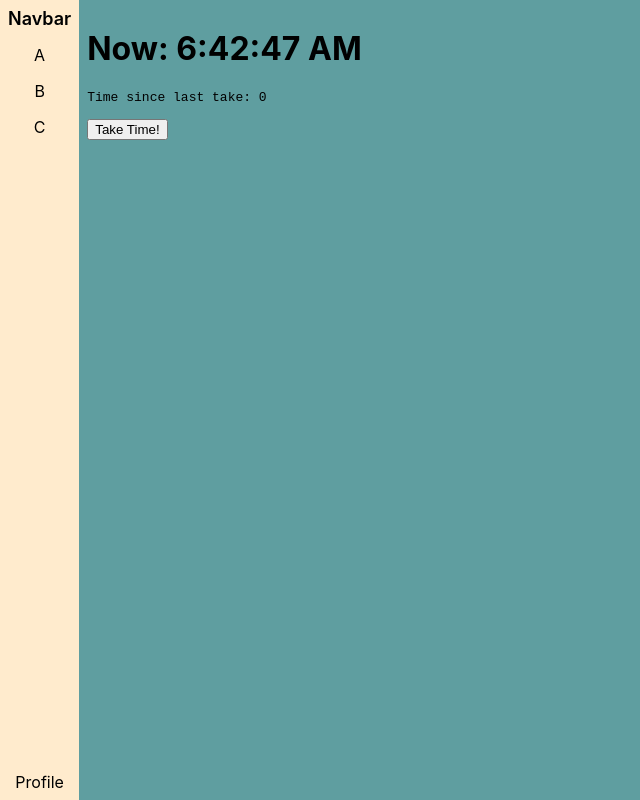
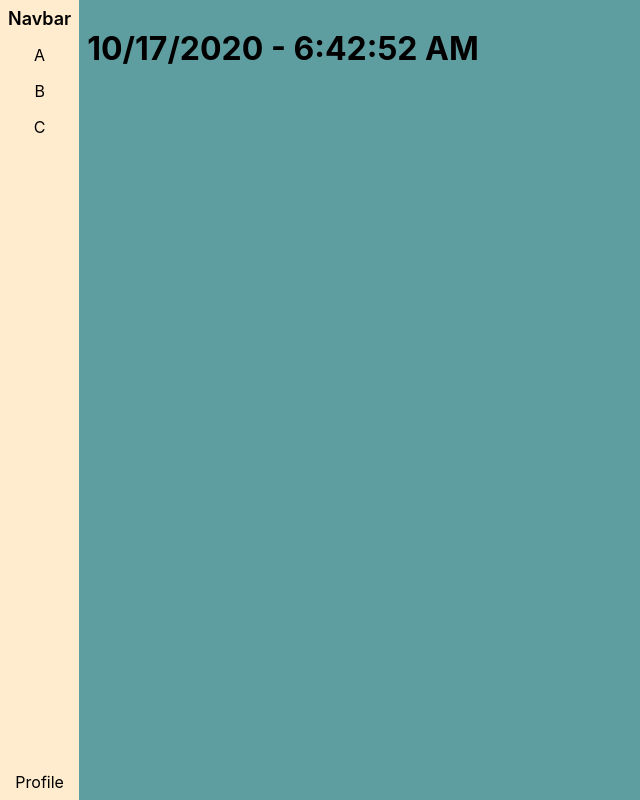
Before and after one commit to kjellski/beginning-react-workshop, a React (Create React App) app in the folder app/: page / in a window 1280 px wide. Shown: the whole page, without its empty margins (0-640 px from the left). Built offline with nearby package versions, Linux system fonts and the light colour scheme.

Commit message:
feat: add Clock solution

```diff
--- a/app/src/App.tsx
+++ b/app/src/App.tsx
@@ -1,4 +1,4 @@
-import React, { FC, useState } from "react";
+import React, { FC, useEffect, useState } from "react";
 import "./App.css";
 import { MainContent } from "./components/MainContent";
 import { Navbar } from "./components/Navbar";
@@ -6,28 +6,25 @@ import { NavbarFooter } from "./components/NavbarFooter";
 import { NavbarHeader } from "./components/NavbarHeader";
 import { NavbarItem } from "./components/NavbarItem";
 
-const Stopwatch: FC = () => {
+const Clock: FC = () => {
   const [time, setTime] = useState(new Date());
-  const [timeDifference, setTimeDifference] = useState(0);
 
-  const handleTakeTimeButtonClick = () => {
-    const now = new Date();
-    const newTimeDifference = now.getTime() - time.getTime();
-    setTime(now);
-    setTimeDifference(newTimeDifference);
-  };
+  useEffect(() => {
+    const intervalId = setInterval(() => {
+      setTime(new Date());
+    }, 1000);
+
+    return () => clearInterval(intervalId);
+  }, []);
 
   return (
-    <div>
-      <h1>Now: {time.toLocaleTimeString()}</h1>
-      <pre>Time since last take: {timeDifference}</pre>
-      <button onClick={handleTakeTimeButtonClick}>Take Time!</button>
-    </div>
+    <h1>
+      {time.toLocaleDateString()} - {time.toLocaleTimeString()}
+    </h1>
   );
 };
 
-// TASK: Write a clock that updates its time every second. You can use
-// the browser method setInterval(callback, intervalInMs) for this!
+// TASK: Fetch some data from the github API and show it!
 
 export const App = () => (
   <div className="app">
@@ -41,7 +38,7 @@ export const App = () => (
       <NavbarFooter>Profile</NavbarFooter>
     </Navbar>
     <MainContent>
-      <Stopwatch />
+      <Clock />
     </MainContent>
   </div>
 );
```
